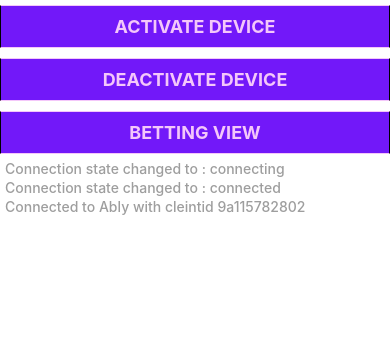
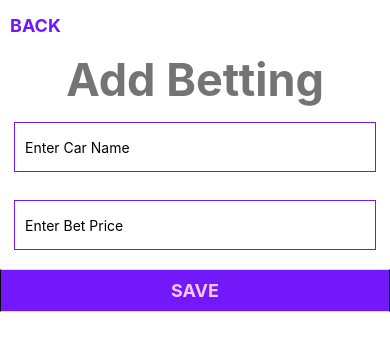
Before and after one commit to wft-dev/bet-reactnative, a React Native app: screen /AddBetting in a window 390 px wide. Shown: the top 350 px of the page. Built offline with nearby package versions, Linux system fonts and the light colour scheme.

Commit message:
Add Bettings Screen And Get Odds Api

```diff
--- a/package.json
+++ b/package.json
@@ -12,10 +12,12 @@
   "dependencies": {
     "@react-navigation/native": "^6.1.4",
     "@react-navigation/native-stack": "^6.9.10",
+    "ably": "^1.2.36",
     "react": "18.2.0",
     "react-native": "0.71.3",
     "react-native-safe-area-context": "^4.5.0",
-    "react-native-screens": "^3.20.0"
+    "react-native-screens": "^3.20.0",
+    "react-native-sse": "^1.1.0"
   },
   "devDependencies": {
     "@babel/core": "^7.20.0",
@@ -31,6 +33,7 @@
     "jest": "^29.2.1",
     "metro-react-native-babel-preset": "0.73.7",
     "prettier": "^2.4.1",
+    "react-native-dotenv": "^3.4.8",
     "react-test-renderer": "18.2.0",
     "typescript": "4.8.4"
   },
--- a/src/components/AppButton.tsx
+++ b/src/components/AppButton.tsx
@@ -6,14 +6,16 @@ import Colors from '../utils/Colors';
 interface Props {
     text: string;
     onPress?: any;
+    style?: any;
+    textStyle?: any
 }
 
 /** AppButton */
 export const AppButton = (props: Props) => {
     return (
         <View style={styles.container}>
-        <TouchableOpacity onPress={props.onPress} style={styles.appButtonContainer}>
-            <Text style={styles.appButtonText}>{props.text}</Text>
+        <TouchableOpacity onPress={props.onPress} style={[styles.appButtonContainer,[props.style]]}>
+            <Text style={[styles.appButtonText, [props.textStyle]]}>{props.text}</Text>
         </TouchableOpacity>
      </View>
     )
--- a/src/constants/AppData.tsx
+++ b/src/constants/AppData.tsx
@@ -3,50 +3,14 @@
 export const  AppButtonNames = {
   activateDevice : "ACTIVATE DEVICE",
   dectivateDevice : "DEACTIVATE DEVICE",
-  bettingView : "BETTING VIEW"
-
+  bettingView : "BETTING VIEW",
+  addBetting : "Add BETTING",
+  back : "Back",
+  save: "Save"
 }
 
 /** This betting data use in the betting view */
-export const  BettingData =  [
-  {
-    id: 1,
-    name: 'Car 1',
-    value: '379/1195',
-  },
-  {
-    id: 2,
-    name: 'Car 2',
-    value: '423/3144',
-  },
-  {
-    id: 3,
-    name: 'Car 3',
-    value: '1166/1757',
-  },
-  {
-    id: 4,
-    name: 'Car 4',
-    value: '1266/2757',
-  },
-  {
-    id: 5,
-    name: 'Car 5',
-    value: '2166/3757',
-  },
-  {
-    id: 6,
-    name: 'Car 6',
-    value: '116/257',
-  },
-  {
-    id: 7,
-    name: 'Car 7',
-    value: '66/757',
-  },
-  {
-    id: 8,
-    name: 'Car 8',
-    value: '216/757',
-  },
-];
+export interface BettingData {
+  carName: number;
+  betPrice: any;
+}
--- a/src/constants/index.tsx
+++ b/src/constants/index.tsx
@@ -1,2 +1,3 @@
 import {AppButtonNames, BettingData} from './AppData';
-export { AppButtonNames, BettingData};
+export { AppButtonNames };
+export type { BettingData };
--- a/src/navigation/HomeStack.tsx
+++ b/src/navigation/HomeStack.tsx
@@ -3,6 +3,7 @@ import { createNativeStackNavigator } from '@react-navigation/native-stack';
 import { HomeStackNavigatorParamList } from './types';
 import HomeScreen from '../screens/HomeScreen';
 import BetingView from '../screens/BetingView';
+import AddBetting from '../screens/AddBetting';
 
 const HomeStack = createNativeStackNavigator<HomeStackNavigatorParamList>();
 
@@ -12,6 +13,7 @@ const HomeStackNavigator = () => {
     <HomeStack.Navigator>
       <HomeStack.Screen name="Home" component={HomeScreen}  options={{headerShown: false}}/>
       <HomeStack.Screen name="Beting" component={BetingView}  options={{headerShown: false}}/>
+      <HomeStack.Screen name="AddBetting" component={AddBetting}  options={{headerShown: false}}/>
     </HomeStack.Navigator>
   );
 };
--- a/src/navigation/types.ts
+++ b/src/navigation/types.ts
@@ -8,6 +8,7 @@ import type { NativeStackNavigationProp } from '@react-navigation/native-stack';
 export type HomeStackNavigatorParamList = {
   Home: undefined;
   Beting: undefined;
+  AddBetting:undefined
 };
 
 /** home screen set navigation prop */
@@ -20,3 +21,8 @@ export type BetingScreenRouteProp = RouteProp<
   HomeStackNavigatorParamList,
   'Beting'
 >;
+
+/** add betting screen set navigation prop */
+export type AddBettingNavigationProp = NavigationProp<
+  NativeStackNavigationProp<HomeStackNavigatorParamList, 'Beting'>
+>;
--- /dev/null
+++ b/src/screens/AddBetting.tsx
@@ -0,0 +1,75 @@
+import React, { useState } from 'react';
+import { StyleSheet, View, Text, TextInput } from 'react-native';
+import { useNavigation } from '@react-navigation/native';
+import { HomeScreenNavigationProp } from '../navigation/types';
+import AppButton from '../components/AppButton';
+import { AppButtonNames } from '../constants';
+import { Colors } from '../utils';
+
+/** Add Betting Screen */
+const AddBetting = () => {
+  const navigation = useNavigation<HomeScreenNavigationProp>();
+
+  const [carName, onChangeCarName] = useState('');
+  const [betPrice, onChangeBetPrice] = useState('');
+
+  return (
+    <View style={styles.container}>
+      <View style={styles.headerContainer}>
+        <AppButton style={styles.backAddbtn} textStyle={styles.backAddText} text={AppButtonNames.back} onPress={() => { navigation.goBack() }} />
+      </View>
+      <Text style={styles.addBettingText}>Add Betting</Text>
+      <TextInput
+        style={styles.input}
+        onChangeText={onChangeCarName}
+        placeholder="Enter Car Name"
+        value={carName}
+      />
+      <TextInput
+        style={styles.input}
+        onChangeText={onChangeBetPrice}
+        value={betPrice}
+        placeholder="Enter Bet Price"
+        keyboardType="numeric"
+      />
+      <AppButton text={AppButtonNames.save} onPress={() => navigation.goBack()} />
+    </View>
+  );
+};
+
+/** StyleSheet */
+const styles = StyleSheet.create({
+  container: {
+    flex: 1,
+  },
+  backAddbtn: {
+    backgroundColor: Colors.White,
+    borderColor: Colors.White,
+    borderWidth: 0
+  },
+  backAddText: {
+    color: Colors.Blue,
+  },
+  headerContainer: {
+    flexDirection: 'row',
+    justifyContent: 'space-between'
+  },
+  input: {
+    height: 50,
+    margin: 14,
+    borderColor: Colors.Blue,
+    borderWidth: 1,
+    padding: 10,
+  },
+  addBettingText: {
+    paddingVertical: 1,
+    paddingHorizontal: 2,
+    fontSize: 45,
+    fontWeight: '700',
+    textAlign: 'center',
+    color: Colors.DarkGray
+  },
+});
+
+
+export default AddBetting;
--- a/src/screens/BetingView.tsx
+++ b/src/screens/BetingView.tsx
@@ -1,20 +1,51 @@
+import React, { useEffect, useState } from 'react';
 import { StyleSheet, View, Text, Pressable, FlatList, Image } from 'react-native';
 import { useNavigation } from '@react-navigation/native';
-import { HomeScreenNavigationProp } from '../navigation/types';
+import { AddBettingNavigationProp } from '../navigation/types';
 import { Colors, Images } from '../utils';
 import { BettingData } from '../constants'
+import AppButton from '../components/AppButton';
+import { AppButtonNames } from '../constants';
+import EventSource, { EventSourceListener } from "react-native-sse";
 
 /** Beting Screen */
 const BetingView = () => {
-  const navigation = useNavigation<HomeScreenNavigationProp>();
+  const [bettings, setBettings] = useState<BettingData[]>([]);
+  const navigation = useNavigation<AddBettingNavigationProp>();
+
+  // get odds
+  useEffect(() => {
+    const es = new EventSource("<APIBaseURL>/getOdds");
+    const listener: EventSourceListener = (event) => {
+      if (event.type === "open") {
+        console.log("Open SSE connection.");
+      } else if (event.type === "message") {
+        const bettingData = JSON.parse(event.data) as BettingData;
+        setBettings((prevBettings) => [...prevBettings, bettingData]);
+      } else if (event.type === "error") {
+        console.error("Connection error:", event.message);
+      } else if (event.type === "exception") {
+        console.error("Error:", event.message, event.error);
+      }
+    };
+    es.addEventListener("open", listener);
+    es.addEventListener("message", listener);
+    es.addEventListener("error", listener);
+    return () => {
+      es.removeAllEventListeners();
+      es.close();
+    };
+  }, []);
+
 
   // list of betting cars with name and beting value
-  const renderListItems = ({ item }) => {
+  const renderListItems = ({ item }: any) => {
     return (
+      <>
+        {item.carName ?
           <Pressable
             style={styles.carContainer}
-        onPress={() =>
-          navigation.goBack()
+            onPress={() => {}
             }
           >
             <View>
@@ -25,20 +56,27 @@ const BetingView = () => {
             </View>
             <View style={styles.carSubContainer}>
               <Text style={styles.carText}>
-            {item.name}
+                {item.carName ?? ""}
               </Text>
               <Text style={styles.valueText}>
-            {item.value}
+                {item.betPrice ?? ""}
               </Text>
             </View>
-      </Pressable>
+          </Pressable> :
+          null}
+      </>
     );
   };
 
   return (
     <View style={styles.container}>
+      <View style={styles.headerContainer}>
+        <AppButton style={styles.backAddbtn} textStyle={styles.backAddText} text={AppButtonNames.back} onPress={() => { navigation.goBack()}} />
+        <AppButton style={styles.backAddbtn} textStyle={styles.backAddText}text={AppButtonNames.addBetting} onPress={() => { navigation.navigate("AddBetting",{})
+ }} />
+      </View>
       <Text style={styles.demoText}>The Demo Race</Text>
-      <FlatList data={BettingData} renderItem={renderListItems} />
+      <FlatList data={bettings} renderItem={renderListItems} />
     </View>
   );
 };
@@ -48,6 +86,18 @@ const styles = StyleSheet.create({
   container: {
     flex: 1,
   },
+  headerContainer: {
+    flexDirection: 'row',
+    justifyContent:'space-between'
+  },
+  backAddbtn:{
+    backgroundColor: Colors.White,
+    borderColor:Colors.White,
+    borderWidth:0
+  },
+  backAddText:{
+    color: Colors.Blue,
+  },
   carContainer: {
     flex: 1,
     padding: 10,
@@ -56,12 +106,12 @@ const styles = StyleSheet.create({
     borderWidth: 1,
     borderRadius: 8,
     flexDirection: 'row',
-    alignContent:'center'
+    alignContent: 'center'
   },
   carSubContainer: {
     flex: 1,
     flexDirection: 'column',
-    justifyContent:'center',
+    justifyContent: 'center',
     marginLeft: 10,
   },
   carImage: {
@@ -73,7 +123,7 @@ const styles = StyleSheet.create({
     paddingHorizontal: 2,
     fontSize: 45,
     fontWeight: '700',
-    textAlign:'center',
+    textAlign: 'center',
     color: Colors.DarkGray
   },
   carText: {
```
Also changed, not shown: 1 other file (tests, documents, lock files or other folders). Lines whose indentation alone changed are shown as unchanged.
